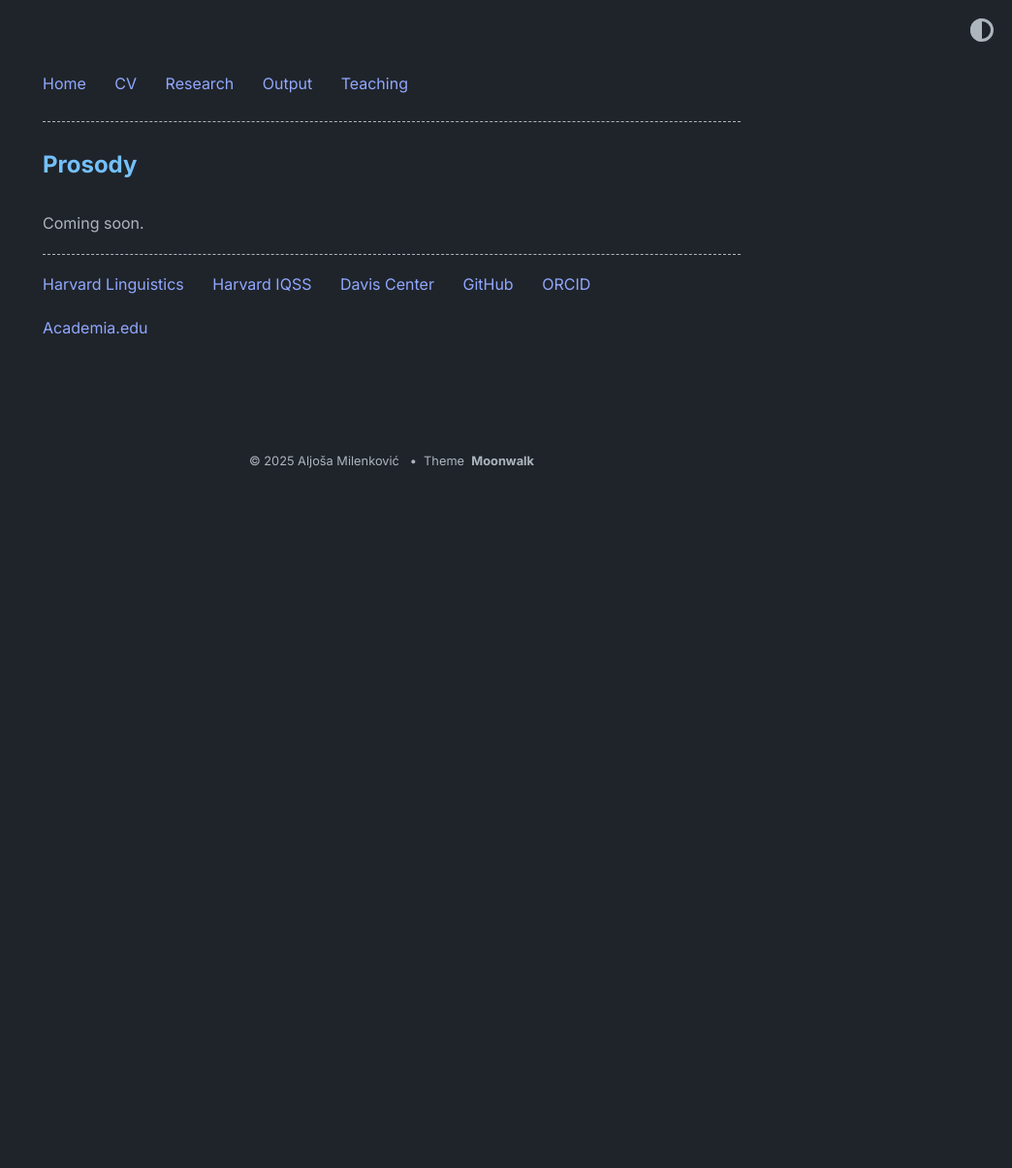
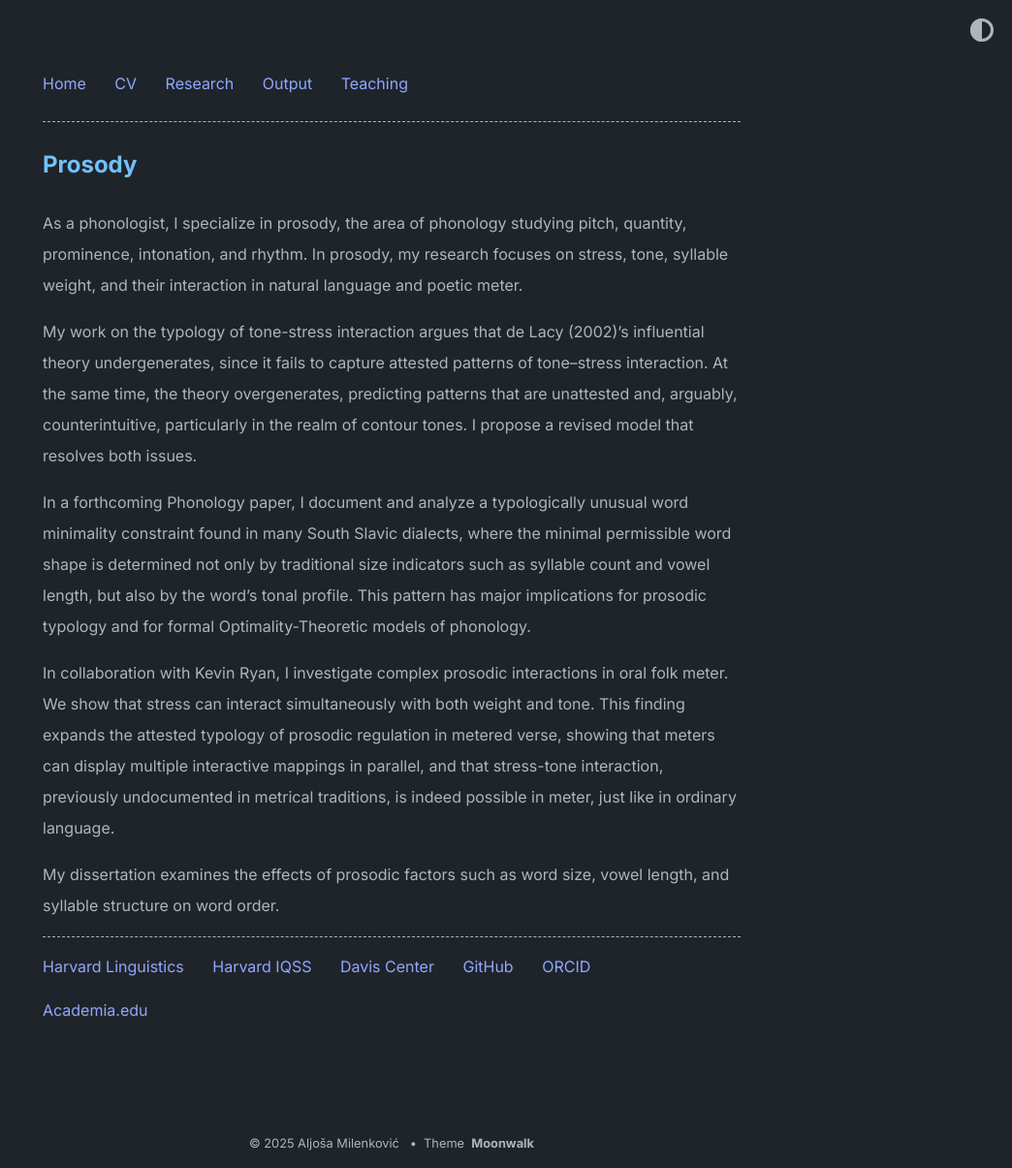
Before and after one commit to AljosaMilenkovic/AljosaMilenkovic.github.io, a Jekyll site: the page built from research/prosody.md, in a window 1280 px wide. Shown: the whole page at 97% size, without its empty margins (236-1280 px from the left). Built offline with Jekyll 4.4.1, drawn with Linux system fonts in a browser that asks for light colours; before the commit the page ends 900 px from its top, so only the background shows below that.

Commit message:
Update prosody.md

```diff
--- a/research/prosody.md
+++ b/research/prosody.md
@@ -3,4 +3,13 @@ layout: page
 title: Prosody
 permalink: /research/prosody/
 ---
-Coming soon.
+
+As a phonologist, I specialize in prosody, the area of phonology studying pitch, quantity, prominence, intonation, and rhythm. In prosody, my research focuses on stress, tone, syllable weight, and their interaction in natural language and poetic meter.
+
+My work on the typology of tone-stress interaction argues that de Lacy (2002)’s influential theory undergenerates, since it fails to capture attested patterns of tone–stress interaction. At the same time, the theory overgenerates, predicting patterns that are unattested and, arguably, counterintuitive, particularly in the realm of contour tones. I propose a revised model that resolves both issues.
+
+In a forthcoming Phonology paper, I document and analyze a typologically unusual word minimality constraint found in many South Slavic dialects, where the minimal permissible word shape is determined not only by traditional size indicators such as syllable count and vowel length, but also by the word’s tonal profile. This pattern has major implications for prosodic typology and for formal Optimality-Theoretic models of phonology.
+
+In collaboration with Kevin Ryan, I investigate complex prosodic interactions in oral folk meter. We show that stress can interact simultaneously with both weight and tone. This finding expands the attested typology of prosodic regulation in metered verse, showing that meters can display multiple interactive mappings in parallel, and that stress-tone interaction, previously undocumented in metrical traditions, is indeed possible in meter, just like in ordinary language.
+
+My dissertation examines the effects of prosodic factors such as word size, vowel length, and syllable structure on word order.
```
